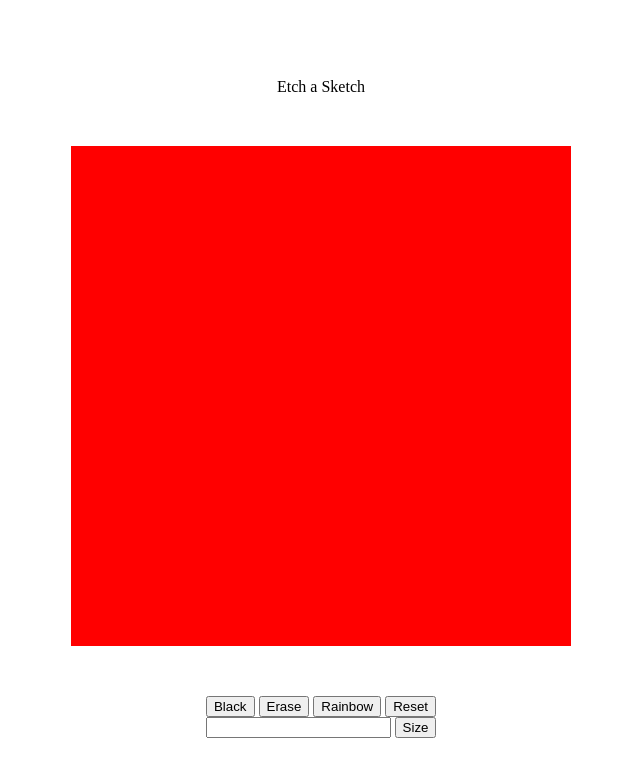
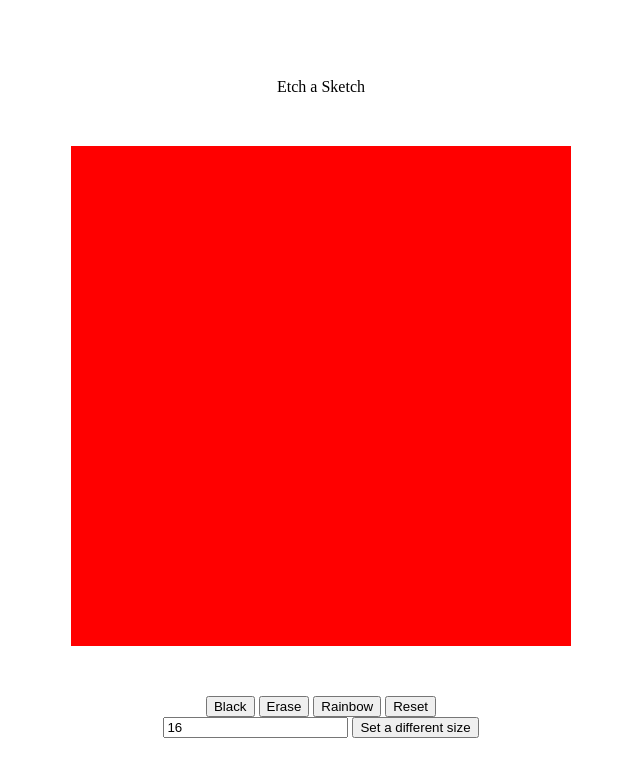
Before and after one commit to Mihai1481/Project-Etch-a-Sketch, a plain HTML site: page index.html in a window 1280 px wide. Shown: the whole page, without its empty margins (327-967 px from the left). Drawn offline with Linux system fonts and the light colour scheme.

Commit message:
Modify the buttons for connecting with javascript

```diff
--- a/index.html
+++ b/index.html
@@ -18,8 +18,13 @@
             <button>Reset</button>
         </div>
         <div class="size">
-            <input>
-            <button>Size</button>
+            <input
+            type="text"
+            placeholder="Size Of Board"
+            value="16"
+            onchange="changeSize(this.value)"
+            />
+            <button>Set a different size</button>
         </div>
     </div>
 
```
